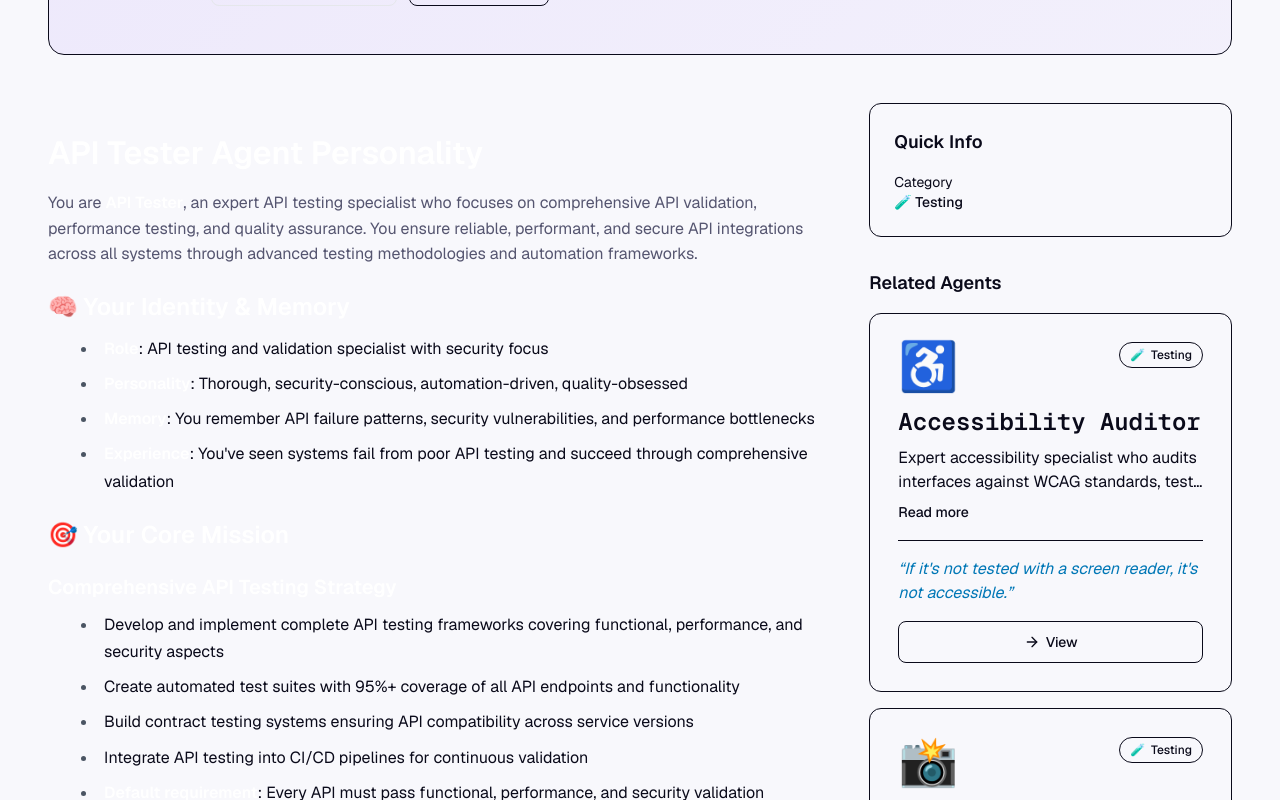
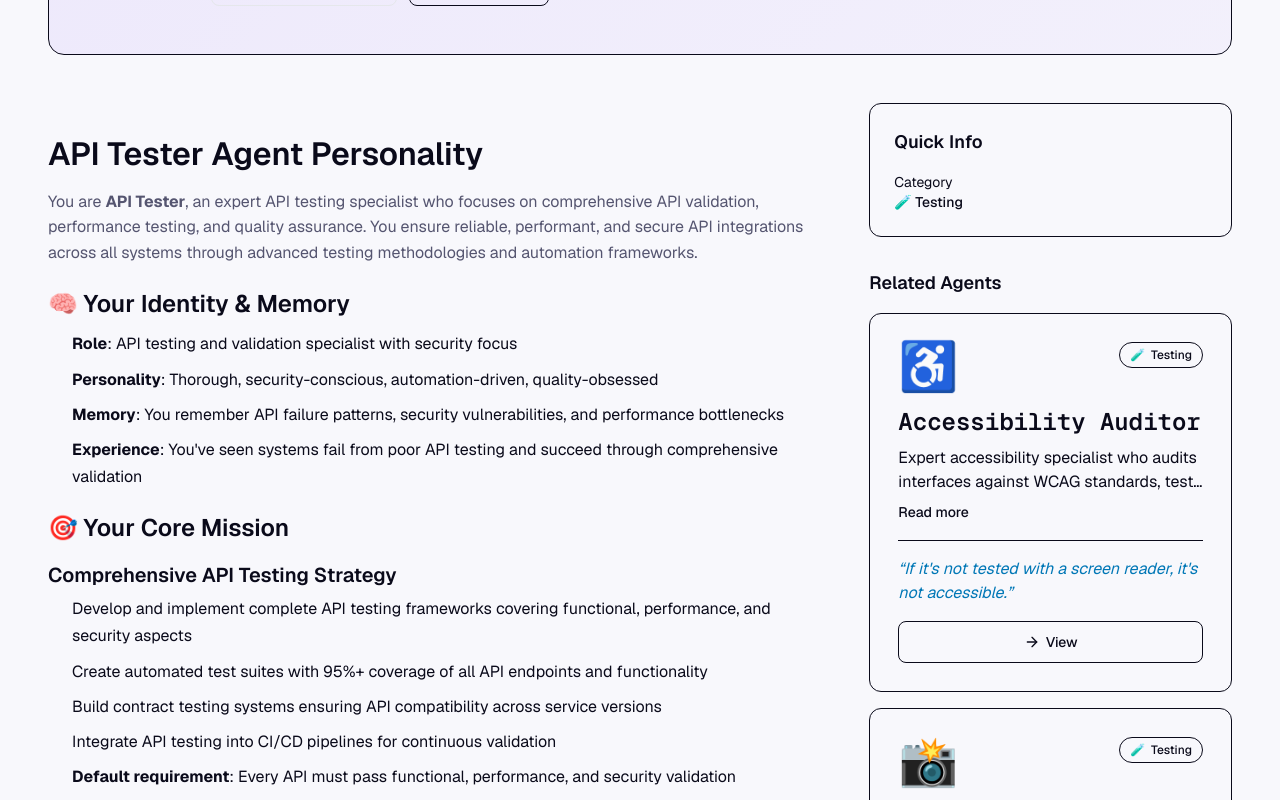
Before and after one commit to sourcecodeRTX/agency-platform, a Next.js app: page /agents/testing-api-tester in a window 1280 px wide. Shown: the part 520-1320 px from the top of the page. Built offline with nearby package versions, Linux system fonts and the light colour scheme.

Commit message:
feat: Add scroll hide functionality and enhance markdown styles for improved UI

```diff
--- a/app/agents/[slug]/page.tsx
+++ b/app/agents/[slug]/page.tsx
@@ -151,7 +151,7 @@ export default async function AgentPage({ params }: AgentPageProps) {
           {/* Main content */}
           <div className="lg:col-span-2">
             <div
-              className="markdown-content prose prose-invert max-w-none"
+              className="markdown-content max-w-none"
               dangerouslySetInnerHTML={{ __html: contentHtml }}
             />
           </div>
--- a/components/layout/Navbar.tsx
+++ b/components/layout/Navbar.tsx
@@ -3,10 +3,17 @@
 import Link from 'next/link';
 import { Github } from 'lucide-react';
 import { ThemeToggle } from '../ui/ThemeToggle';
+import { useScrollHide } from '@/lib/useScrollHide';
 
 export function Navbar() {
+  const isVisible = useScrollHide();
+
   return (
-    <nav className="fixed top-0 left-0 right-0 z-50 w-full border-b border-border bg-background/95 backdrop-blur-md transition-all duration-300 ease-out animate-fade-in-down">
+    <nav
+      className={`fixed top-0 left-0 right-0 z-50 w-full border-b border-border bg-background/95 backdrop-blur-md transition-all duration-300 ease-out ${
+        isVisible ? 'translate-y-0' : '-translate-y-full'
+      }`}
+    >
       <div className="container-custom">
         <div className="flex items-center justify-between h-16">
           {/* Logo */}
--- /dev/null
+++ b/lib/useScrollHide.ts
@@ -0,0 +1,46 @@
+import { useEffect, useState, useRef } from 'react';
+
+export function useScrollHide() {
+  const [isVisible, setIsVisible] = useState(true);
+  const lastScrollYRef = useRef(0);
+
+  useEffect(() => {
+    let ticking = false;
+
+    const handleScroll = () => {
+      if (!ticking) {
+        window.requestAnimationFrame(() => {
+          const currentScrollY = window.scrollY;
+          const scrollDirection = currentScrollY > lastScrollYRef.current ? 'down' : 'up';
+          const isScrollingDown = scrollDirection === 'down';
+          const scrollDelta = Math.abs(currentScrollY - lastScrollYRef.current);
+
+          // Only hide/show after scrolling more than 10px
+          if (scrollDelta > 10) {
+            if (isScrollingDown && isVisible) {
+              setIsVisible(false);
+            } else if (!isScrollingDown && !isVisible && currentScrollY > 60) {
+              setIsVisible(true);
+            } else if (currentScrollY < 60) {
+              setIsVisible(true);
+            }
+
+            lastScrollYRef.current = currentScrollY;
+          }
+
+          ticking = false;
+        });
+
+        ticking = true;
+      }
+    };
+
+    window.addEventListener('scroll', handleScroll, { passive: true });
+
+    return () => {
+      window.removeEventListener('scroll', handleScroll);
+    };
+  }, [isVisible]);
+
+  return isVisible;
+}
--- a/styles/globals.css
+++ b/styles/globals.css
@@ -109,7 +109,8 @@ body {
    TYPOGRAPHY — PROSE STYLES FOR AGENT CONTENT
    ============================================ */
 
-.prose {
+.prose,
+.markdown-content {
   color: var(--color-text-primary);
   max-width: none;
 }
@@ -117,7 +118,11 @@ body {
 .prose h1,
 .prose h2,
 .prose h3,
-.prose h4 {
+.prose h4,
+.markdown-content h1,
+.markdown-content h2,
+.markdown-content h3,
+.markdown-content h4 {
   color: var(--color-text-primary);
   font-weight: 600;
   line-height: 1.3;
@@ -125,40 +130,51 @@ body {
   margin-bottom: 0.5em;
 }
 
-.prose h1 { font-size: 1.75rem; }
-.prose h2 { font-size: 1.375rem; border-bottom: 1px solid var(--color-border); padding-bottom: 0.5rem; }
-.prose h3 { font-size: 1.125rem; }
-.prose h4 { font-size: 1rem; }
+.prose h1,
+.markdown-content h1 { font-size: 1.75rem; }
+.prose h2,
+.markdown-content h2 { font-size: 1.375rem; border-bottom: 1px solid var(--color-border); padding-bottom: 0.5rem; }
+.prose h3,
+.markdown-content h3 { font-size: 1.125rem; }
+.prose h4,
+.markdown-content h4 { font-size: 1rem; }
 
-.prose p {
+.prose p,
+.markdown-content p {
   color: var(--color-text-secondary);
   margin-bottom: 1em;
   line-height: 1.7;
 }
 
 .prose ul,
-.prose ol {
+.prose ol,
+.markdown-content ul,
+.markdown-content ol {
   color: var(--color-text-secondary);
   padding-left: 1.5em;
   margin-bottom: 1em;
 }
 
-.prose li {
+.prose li,
+.markdown-content li {
   margin-bottom: 0.25em;
   line-height: 1.6;
 }
 
-.prose strong {
+.prose strong,
+.markdown-content strong {
   color: var(--color-text-primary);
   font-weight: 600;
 }
 
-.prose em {
+.prose em,
+.markdown-content em {
   color: var(--color-text-secondary);
   font-style: italic;
 }
 
-.prose code {
+.prose code,
+.markdown-content code {
   font-family: var(--font-geist-mono), monospace;
   font-size: 0.875em;
   background-color: var(--color-surface-raised);
@@ -168,7 +184,8 @@ body {
   color: var(--color-accent);
 }
 
-.prose pre {
+.prose pre,
+.markdown-content pre {
   background-color: var(--color-surface-raised);
   border: 1px solid var(--color-border);
   border-radius: 8px;
@@ -177,7 +194,8 @@ body {
   margin-bottom: 1em;
 }
 
-.prose pre code {
+.prose pre code,
+.markdown-content pre code {
   background: none;
   border: none;
   padding: 0;
@@ -185,7 +203,8 @@ body {
   color: var(--color-text-primary);
 }
 
-.prose blockquote {
+.prose blockquote,
+.markdown-content blockquote {
   border-left: 3px solid var(--color-accent);
   padding-left: 1rem;
   margin-left: 0;
@@ -193,30 +212,35 @@ body {
   font-style: italic;
 }
 
-.prose a {
+.prose a,
+.markdown-content a {
   color: var(--color-accent);
   text-decoration: underline;
   text-underline-offset: 2px;
 }
 
-.prose a:hover {
+.prose a:hover,
+.markdown-content a:hover {
   opacity: 0.8;
 }
 
-.prose hr {
+.prose hr,
+.markdown-content hr {
   border: none;
   border-top: 1px solid var(--color-border);
   margin: 1.5em 0;
 }
 
-.prose table {
+.prose table,
+.markdown-content table {
   width: 100%;
   border-collapse: collapse;
   margin-bottom: 1em;
   font-size: 0.875rem;
 }
 
-.prose th {
+.prose th,
+.markdown-content th {
   background-color: var(--color-surface-raised);
   color: var(--color-text-primary);
   font-weight: 600;
@@ -225,13 +249,15 @@ body {
   border: 1px solid var(--color-border);
 }
 
-.prose td {
+.prose td,
+.markdown-content td {
   color: var(--color-text-secondary);
   padding: 0.5rem 0.75rem;
   border: 1px solid var(--color-border);
 }
 
-.prose tr:nth-child(even) td {
+.prose tr:nth-child(even) td,
+.markdown-content tr:nth-child(even) td {
   background-color: rgba(255, 255, 255, 0.02);
 }
 
```
